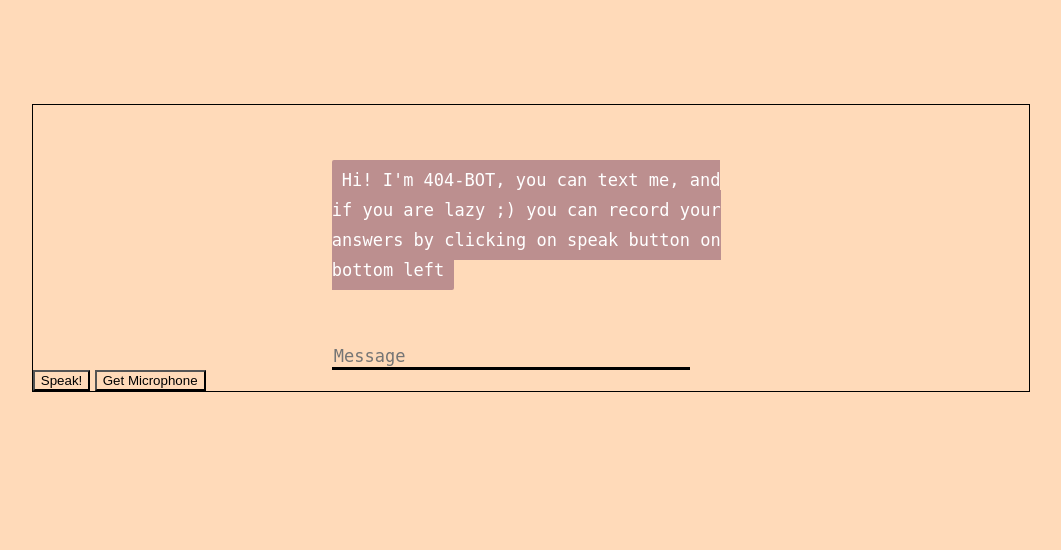
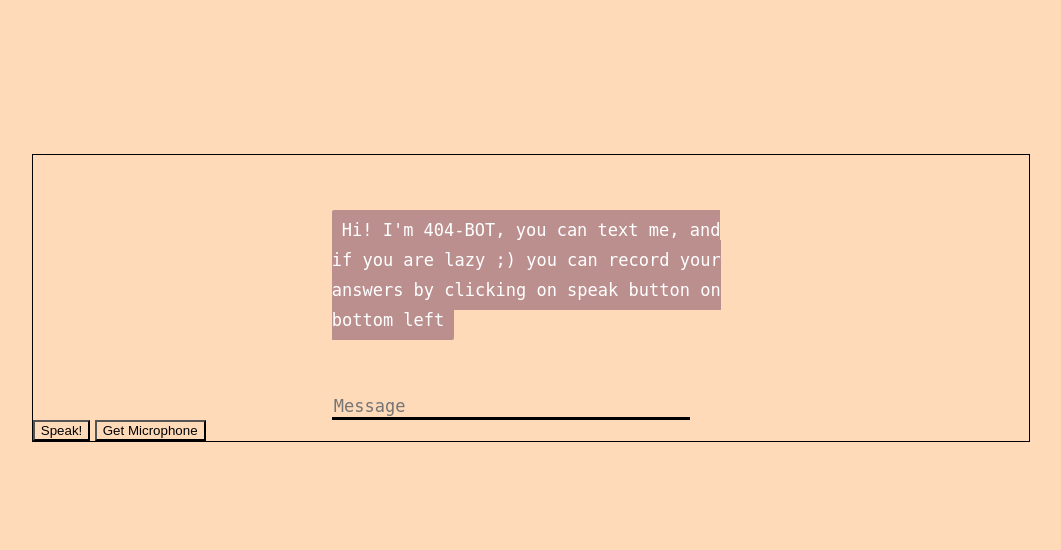
Before and after one commit to hlaahmed/AI-chatbot, a Flask app: page / in a window 1280 px wide; the page is wider, and only the part inside the window is pictured. Shown: the part 266-816 px from the top of that part, without its empty margins (109-1170 px from the left). Run offline with Flask 2, Linux system fonts and the light colour scheme; some libraries are stand-ins or nearby versions.

Commit message:
Update index.html

```diff
--- a/templates/index.html
+++ b/templates/index.html
@@ -67,7 +67,7 @@
  margin-left: auto;
  margin-right: auto;
  width: 78%;
- margin-top: 100px;
+ margin-top: 150px;
  border: 1px solid black;
  }
  </style>
```
